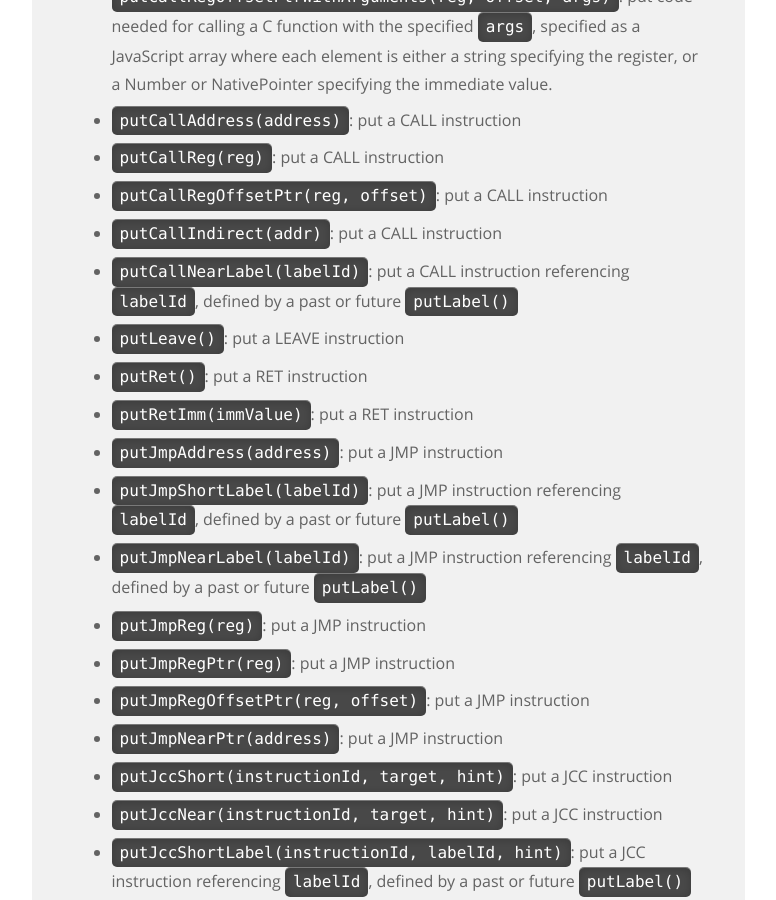
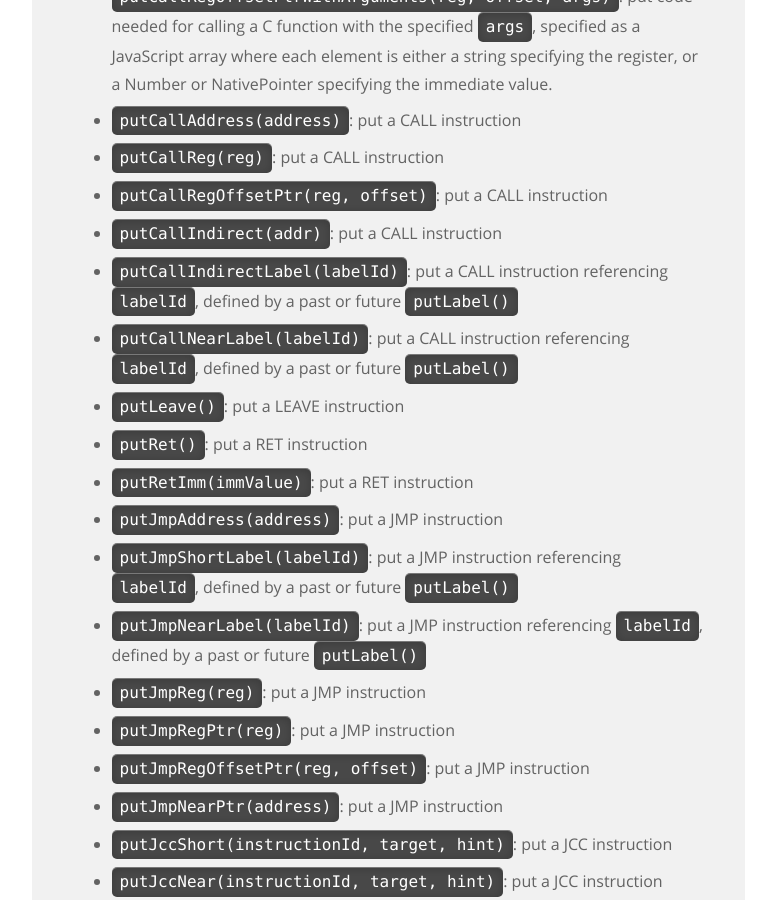
Before and after one commit to frida/frida-website, a Jekyll site: the page built from _docs/javascript-api.md, in a window 1280 px wide and 900 px high, scrolled down 55195 px. Shown: the whole window, without its empty margins (364-1140 px from the left). Built offline with Jekyll 4.4.1, drawn with Linux system fonts in a browser that asks for light colours; some of the changed text lies outside the part shown.

Commit message:
Synchronize the CodeWriter docs from the autogenerated output

```diff
--- a/_docs/javascript-api.md
+++ b/_docs/javascript-api.md
@@ -2186,6 +2186,9 @@ var activity = Java.cast(ptr("0x1234"), Activity);
 
 -   `putCallIndirect(addr)`: put a CALL instruction
 
+-   `putCallIndirectLabel(labelId)`: put a CALL instruction
+    referencing `labelId`, defined by a past or future `putLabel()`
+
 -   `putCallNearLabel(labelId)`: put a CALL instruction
     referencing `labelId`, defined by a past or future `putLabel()`
 
@@ -2778,6 +2781,9 @@ var activity = Java.cast(ptr("0x1234"), Activity);
     referencing `labelId`, defined by a past or future `putLabel()`
 
 -   `putBlImm(address)`: put a BL instruction
+
+-   `putBlLabel(labelId)`: put a BL instruction
+    referencing `labelId`, defined by a past or future `putLabel()`
 
 -   `putBrReg(reg)`: put a BR instruction
 
```
